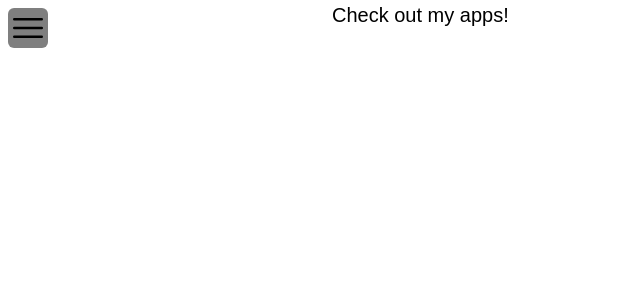
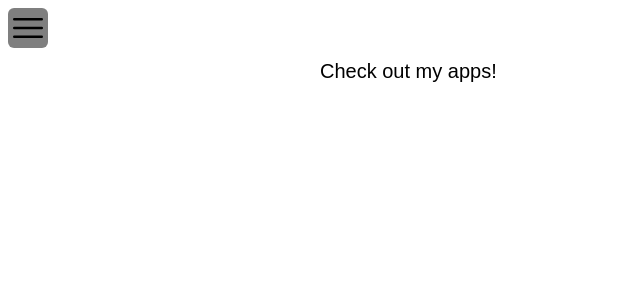
Before and after one commit to jleenerts/zozsite, a Next.js app: page / in a window 1280 px wide. Shown: the top 300 px of the page, without its empty margins (0-640 px from the left). Built offline with nearby package versions, Linux system fonts and the light colour scheme; a web font is replaced by a local one.

Commit message:
update sidebar behavior and fix color issue with sidebar button

```diff
--- a/app/components/Header.tsx
+++ b/app/components/Header.tsx
@@ -32,7 +32,7 @@ export function ColorButton({ className }: { className?: string }) {
   );
 }
 
-export function ToggleSidebarButton({ className, id }: { className?: string, id?: string }) {
+export function ToggleSidebarButton({ className }: { className?: string }) {
   var active = false;
   var sidebar: HTMLElement | null = null;
   var button: HTMLElement | null = null;
@@ -40,6 +40,11 @@ export function ToggleSidebarButton({ className, id }: { className?: string, id?
   if (typeof window !== "undefined") {
     sidebar = document?.getElementById('sidebar');
     button = document?.getElementById('sidebarButton');
+
+    // reset sidebar being open on page change and enable button background
+    sidebar?.classList.add('-translate-x-full');
+    button?.classList.add("bg-black/50");
+    button?.classList.add("dark:bg-white/50");
 
     if (localStorage.getItem("isDark") == "true") {
       button?.classList.add("text-gray-200");
--- a/app/layout.tsx
+++ b/app/layout.tsx
@@ -53,7 +53,7 @@ export default function RootLayout({
   return (
     <html lang="en">
       <head>
-        <Script strategy="beforeInteractive">
+        <Script strategy="afterInteractive">
           {`
           // localStorage initialization code
           if (typeof window !== "undefined") {
@@ -81,11 +81,11 @@ export default function RootLayout({
       >
         <Header />
         <main className="
-              mx-auto flex flex-col
-              lg:max-w-1/2 lg:min-w-md px-3 py-5vh
+              mx-auto  pt-[7vh]
+              flex flex-col lg:max-w-1/2 lg:min-w-md
               whitespace-pre-line
               duration-300
-              ">
+        ">
           {children}
         </main>
       </body>
```
